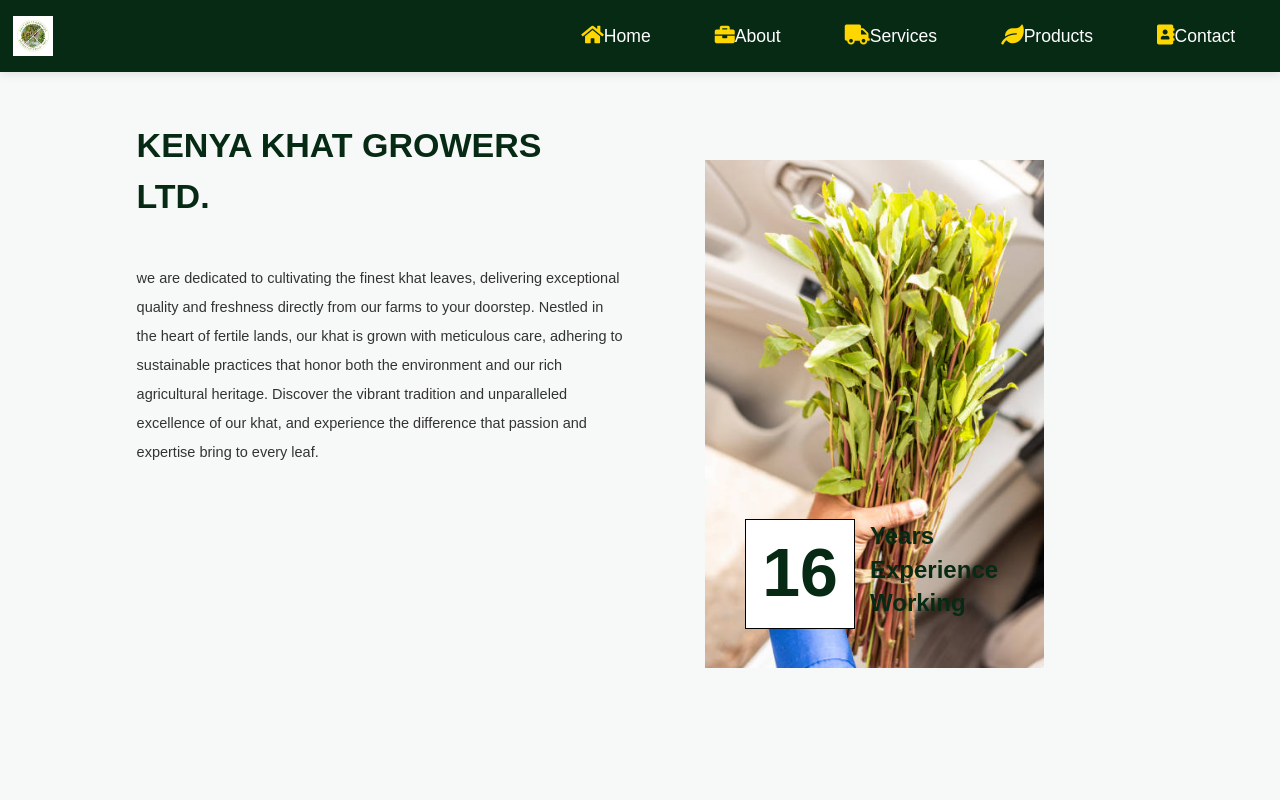
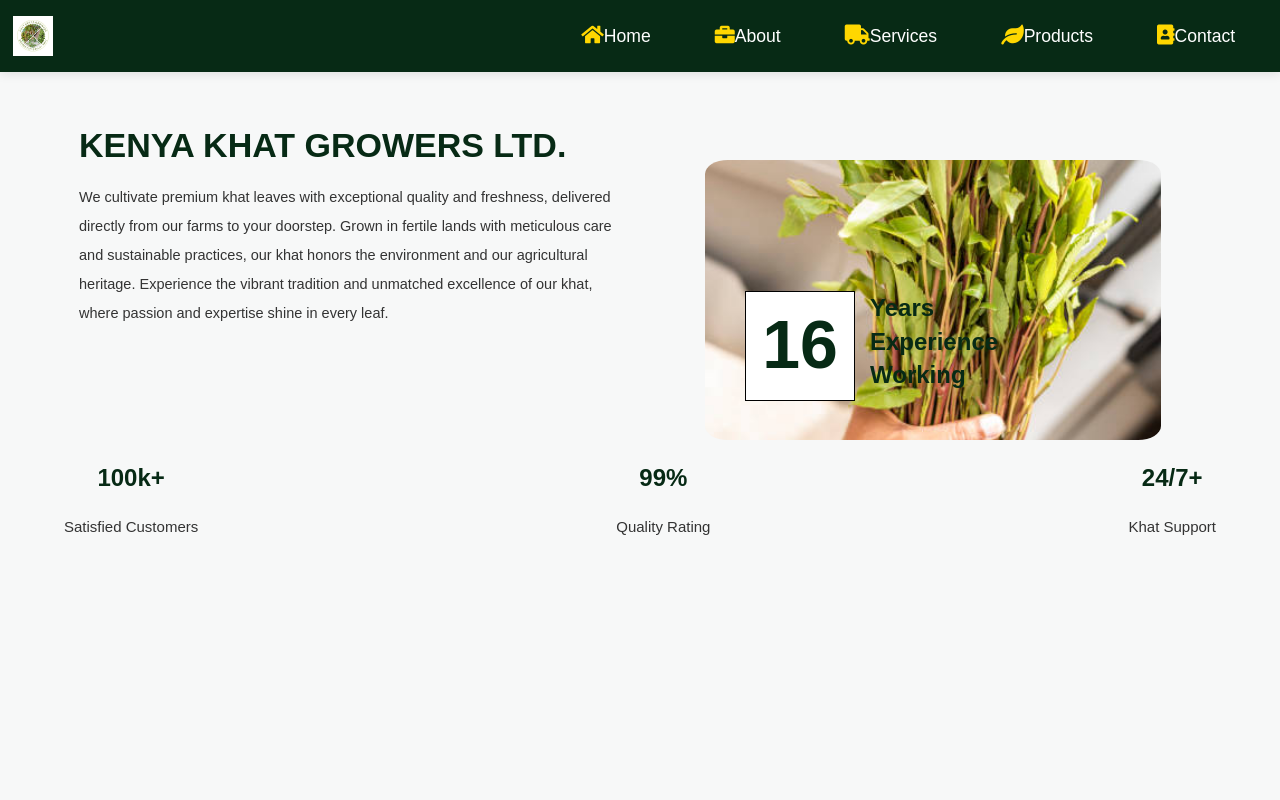
Before and after one commit to SaretoTracy/KhatKenyaGrowers, a React (Create React App) app: page / in a window 1280 px wide. Shown: the top 800 px of the page. Built offline with nearby package versions, Linux system fonts and the light colour scheme.

Commit message:
add a counterup section

```diff
--- a/package.json
+++ b/package.json
@@ -13,6 +13,7 @@
     "mdb-react-ui-kit": "^8.0.0",
     "react": "^18.3.1",
     "react-bootstrap": "^2.10.2",
+    "react-countup": "^6.5.3",
     "react-dom": "^18.3.1",
     "react-helmet-async": "^2.0.5",
     "react-md": "^5.1.6",
--- /dev/null
+++ b/src/Components/Counterup/Counterup.css
@@ -0,0 +1,28 @@
+.stats {
+    margin-top: 1rem;
+    width: 100%;
+    display: flex;
+    justify-content: space-between;
+    flex-wrap: wrap; /* Make it responsive */
+  }
+
+  .stat {
+    display: flex;
+    flex-direction: column;
+    align-items: center;
+    margin-bottom: 1rem; /* Add some margin for spacing in smaller screens */
+  }
+
+  .statCount {
+    font-size: 2rem;
+    display: flex;
+    align-items: center;
+  }
+
+  .statPlus {
+    color: orange;
+  }
+
+  .statText {
+    margin-left: 1rem;
+  }
--- /dev/null
+++ b/src/Components/Home/Home.css
@@ -0,0 +1,34 @@
+.stats {
+    /* margin-top: 1rem; */
+    width: 100%;
+    display: flex;
+
+    overflow: hidden;
+    justify-content: space-between;
+    flex-wrap: wrap; /* Make it responsive */
+  }
+
+  .stat {
+    display: flex;
+
+    flex-direction: column;
+    align-items: center;
+     /* Add some margin for spacing in smaller screens */
+  }
+
+  .statCount {
+    font-size: 24px;
+    display: flex;
+    color: #072A15;
+    font-weight: 600;
+    /* align-items: center; */
+  }
+
+  .statPlus {
+    color: #072A15;
+  }
+
+  .statText {
+   color: #333333;
+   font-size: 15px;
+  }
--- a/src/Components/Home/Home.js
+++ b/src/Components/Home/Home.js
@@ -1,7 +1,8 @@
 import React from 'react';
 import styled from 'styled-components';
 import img from "/home/developer/khat/src/assets/khat.jpg";
-
+import CountUp from 'react-countup';
+import './Home.css'
 const AboutSection = styled.section`
   position: relative;
   padding: 120px 0px;
@@ -9,7 +10,7 @@
 `;
 
 const Container = styled.div`
-  width: calc(min(76.5rem, 90%));
+
   overflow:none;
   margin: 0 auto;
 
@@ -54,7 +55,7 @@
 
 const SecTitle = styled.div`
   position: relative;
-  padding-bottom: 40px;
+  padding-bottom: 10px;
   .title {
     position: relative;
     color: #072a15;
@@ -73,7 +74,7 @@
   color: #333333;
   font-size: 14.5px;
   line-height: 2em;
-  margin-bottom: 40px;
+  margin-bottom: 10px;
 `;
 
 
@@ -123,7 +124,9 @@
   overflow:hidden;
   img {
     position: relative;
-    width: 85%;
+    width: 100%;
+    height: 280px;
+    border-radius:5% ;
     display: block;
   }
   &:before {
@@ -221,10 +224,11 @@
                 <div className="title">KENYA KHAT GROWERS LTD.</div>
 
               </SecTitle>
-              <Text>we are dedicated to cultivating the finest khat leaves, delivering exceptional quality and freshness directly from our farms to your doorstep. Nestled in the heart of fertile lands, our khat is grown with meticulous care, adhering to sustainable practices that honor both the environment and our rich agricultural heritage.
-              Discover the vibrant tradition and unparalleled excellence of our khat, and experience the difference that passion and expertise bring to every leaf.</Text>
+              <Text>We cultivate premium khat leaves with exceptional quality and freshness, delivered directly from our farms to your doorstep. Grown in fertile lands with meticulous care and sustainable practices, our khat honors the environment and our agricultural heritage. Experience the vibrant tradition and unmatched excellence of our khat, where passion and expertise shine in every leaf.</Text>
+
 
             </InnerColumn>
+
           </Column>
           <Column>
             <ImageInnerColumn data-wow-delay="0ms" data-wow-duration="1500ms">
@@ -238,6 +242,31 @@
           </Column>
         </Row>
       </Container>
+      <div className="stats">
+            <div className="stat">
+        <span className="statCount">
+          <CountUp start={1} end={100} duration={4} />
+          <span className="statPlus">k+</span>
+        </span>
+        <p className="statText">Satisfied Customers</p>
+      </div>
+      <div className="stat">
+        <span className="statCount">
+          <CountUp start={1} end={99} duration={4} />
+          <span className="statPlus">%</span>
+        </span>
+        <p className="statText">Quality Rating</p>
+      </div>
+      <div className="stat">
+        <span className="statCount">
+          <CountUp start={1} end={24} duration={4} />
+          <span className="statPlus">/</span>
+          <CountUp start={1} end={7} duration={4} />
+          <span className="statPlus">+</span>
+        </span>
+        <p className="statText">Khat Support</p>
+      </div>
+    </div>
     </AboutSection>
   );
 }
--- a/src/Components/Landing/Landing.js
+++ b/src/Components/Landing/Landing.js
@@ -4,14 +4,18 @@
 import Service from '../Service'
 import Products from '../Products'
 import Contact from '../Contact'
+
 const Landing = () => {
   return (
     <>
     <Home />
     <About />
     <Service />
+
     <Products />
+
     <Contact />
+
     </>
   )
 }
```
Also changed, not shown: src/Components/Counterup/Counterup.js (added, +32 -0 lines), 1 other file (tests, documents, lock files or other folders).
